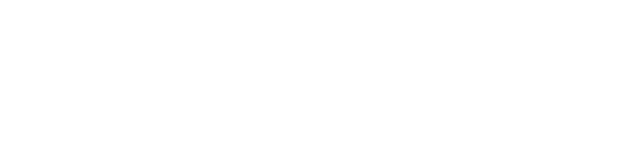
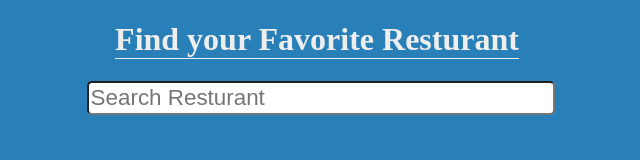
Before and after one commit to superhit0/fake-resturant-finder, a website: page index.html in a window 1280 px wide. Shown: the whole page, without its empty margins (323-963 px from the left). Drawn offline with Linux system fonts and the light colour scheme.

Commit message:
Adding html & css for bare bones

```diff
--- a/index.html
+++ b/index.html
@@ -10,6 +10,13 @@
     <script defer src="index.js"></script>
 </head>
 <body>
-
+<div class="container">
+    <h1 class="header">Find your Favorite Resturant</h1>
+    <div class="search-container">
+        <input type="text" id="search-input" placeholder="Search Resturant">
+    </div>
+    <div class="header-container"></div>
+    <div class="display-container"></div>
+</div>
 </body>
 </html>
--- a/styles.css
+++ b/styles.css
@@ -0,0 +1,32 @@
+body {
+    margin: 0;
+    padding: 0;
+    background-color: #2980b9;
+}
+
+.container {
+    width: 90vw;
+    min-height: 100vh;
+    margin: 0 auto;
+    display: flex;
+    flex-direction: column;
+    align-items: center;
+    color: #eee;
+}
+
+.search-container {
+    width: 40%;
+    min-width: 300px;
+    max-width: 600px;
+}
+
+#search-input {
+    width: 100%;
+    font-size: 1.4rem;
+    border-radius: 5px;
+    padding: 2px;
+}
+
+.header {
+    border-bottom: 1px solid #eee;
+}
```
